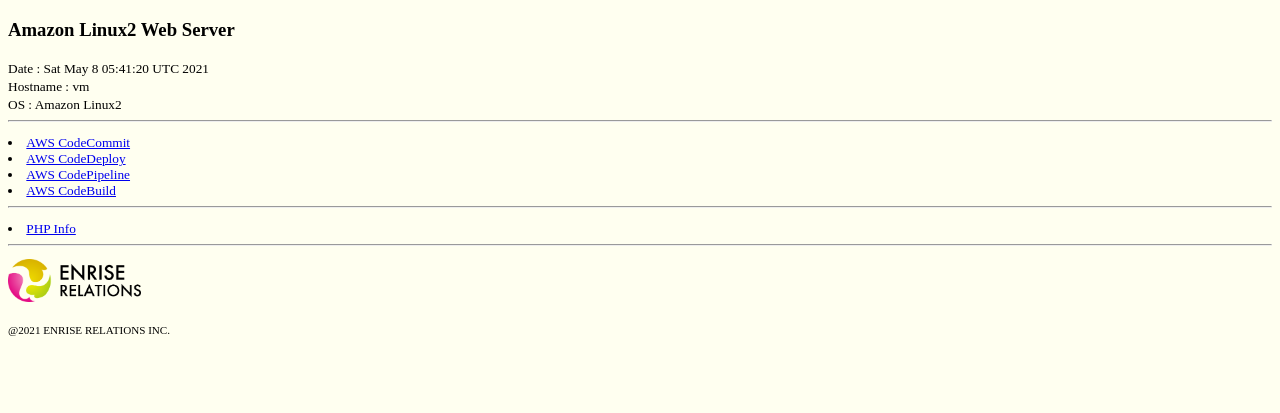
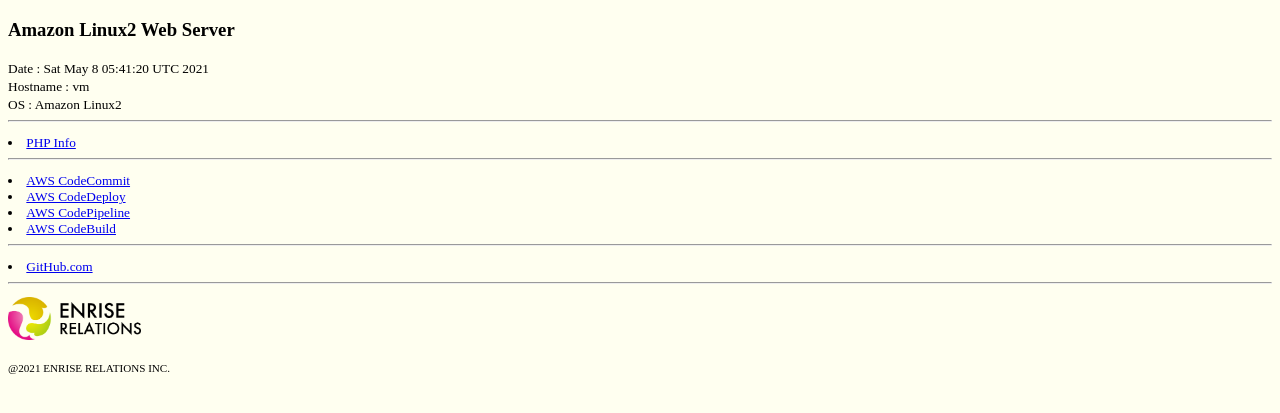
Before and after one commit to lunarosa-ss/sample_project, a PHP site: page / in a window 1280 px wide. Shown: the top 413 px of the page. Run offline with PHP 8.4, Linux system fonts and the light colour scheme.

Commit message:
5th commit, Update: :memo: GitHub リンク表示

```diff
--- a/var/www/html/index.php
+++ b/var/www/html/index.php
@@ -13,13 +13,16 @@
         OS : Amazon Linux2
         <hr>
         <p>
-        <li> <a href="https://docs.aws.amazon.com/ja_jp/codecommit/latest/userguide/welcome.html"  target="_blank">AWS CodeCommit</a>
-        <li> <a href="https://docs.aws.amazon.com/ja_jp/codedeploy/latest/userguide/welcome.html"  target="_blank">AWS CodeDeploy</a>
-        <li> <a href="https://docs.aws.amazon.com/ja_jp/codepipeline/latest/userguide/welcome.html"  target="_blank">AWS CodePipeline</a>
-        <li> <a href="https://docs.aws.amazon.com/ja_jp/codebuild/latest/userguide/welcome.html"  target="_blank">AWS CodeBuild</a>
+			<li> <a href=./phpinfo.php>PHP Info</a></li>
+		<hr>
+		<p>
+			<li> <a href="https://docs.aws.amazon.com/ja_jp/codecommit/latest/userguide/welcome.html"  target="_blank">AWS CodeCommit</a>
+			<li> <a href="https://docs.aws.amazon.com/ja_jp/codedeploy/latest/userguide/welcome.html"  target="_blank">AWS CodeDeploy</a>
+			<li> <a href="https://docs.aws.amazon.com/ja_jp/codepipeline/latest/userguide/welcome.html"  target="_blank">AWS CodePipeline</a>
+			<li> <a href="https://docs.aws.amazon.com/ja_jp/codebuild/latest/userguide/welcome.html"  target="_blank">AWS CodeBuild</a>
         <hr>
         <p>
-        <li> <a href=./phpinfo.php>PHP Info</a></li>
+			<li> <a href=https://github.com/>GitHub.com</a></li>
         <hr>
         <P><img src="images/group-enrise-relations.png" alt="enrise-relations" width="133.3" height="43.0"></p> <small>@2021 ENRISE RELATIONS INC.</small>
     </body>
```
